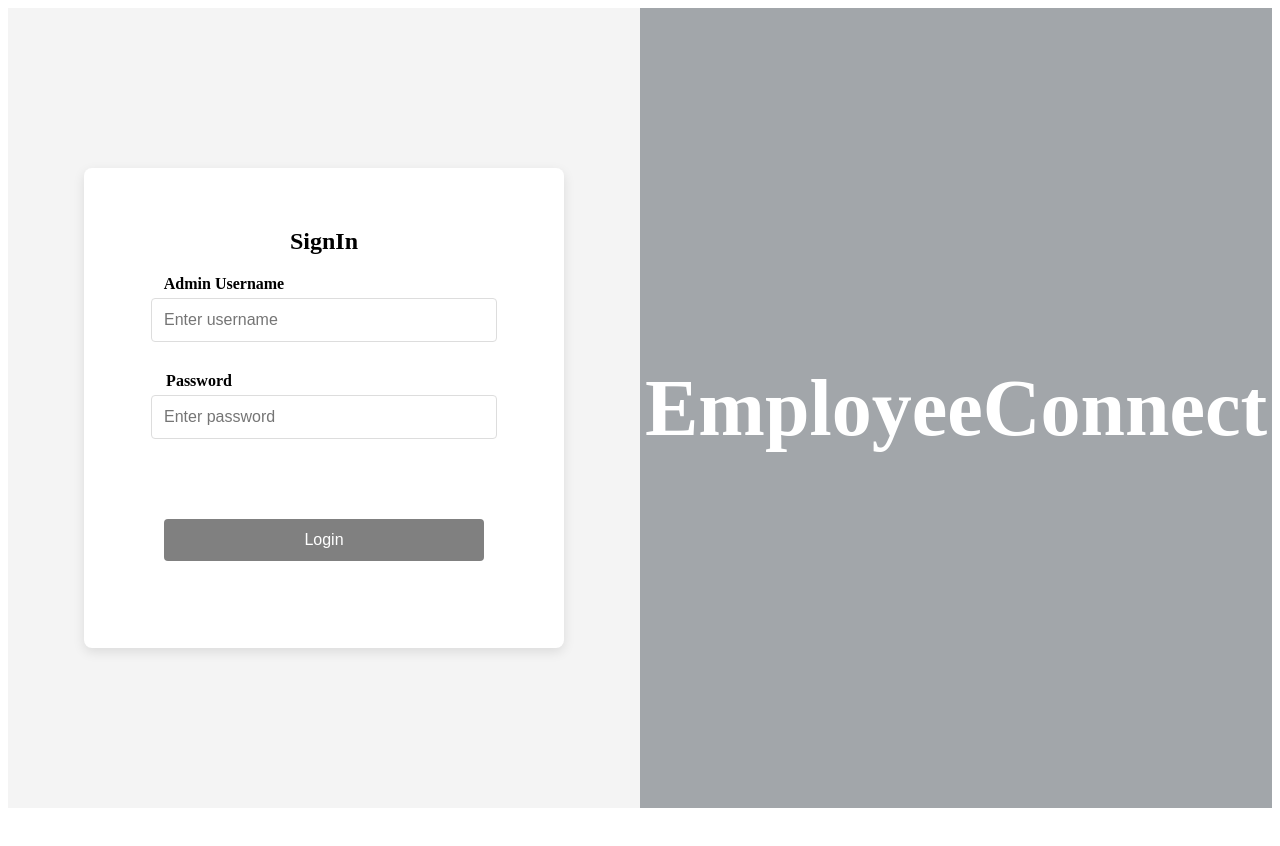
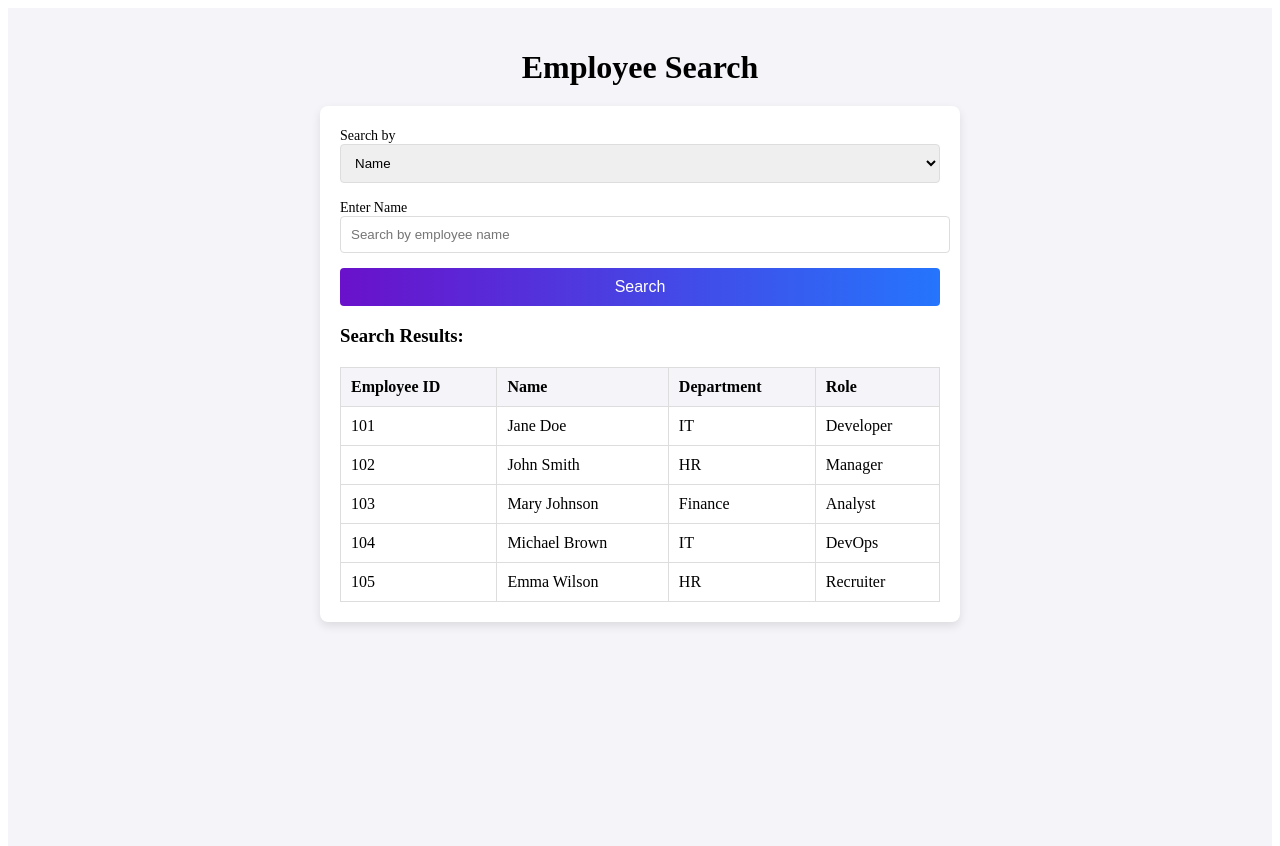
Before and after one commit to midlaj45/Employee-management-System, an Angular app: page /search in a window 1280 px wide. Before the commit this address led to /. Shown: the top 846 px of the page. Before the commit the page ends 816 px from the top, so only its background shows below. Built offline with nearby package versions, Linux system fonts and the light colour scheme.

Commit message:
second commit

```diff
--- a/src/app/app.component.html
+++ b/src/app/app.component.html
@@ -1 +1 @@
-<app-login></app-login>
+<router-outlet></router-outlet>
--- a/src/app/app.component.ts
+++ b/src/app/app.component.ts
@@ -1,10 +1,11 @@
 import { Component } from '@angular/core';
 import { RouterOutlet } from '@angular/router';
 import { LoginComponent } from './login/login.component';
+import { SearchComponent } from './search/search.component';
 
 @Component({
   selector: 'app-root',
-  imports: [RouterOutlet,LoginComponent],
+  imports: [RouterOutlet,LoginComponent, SearchComponent],
   templateUrl: './app.component.html',
   styleUrl: './app.component.css'
 })
--- a/src/app/login/login.component.css
+++ b/src/app/login/login.component.css
@@ -1,79 +1,127 @@
-html, body {
-    height: 100%;
+body {
   margin: 0;
-    padding: 0;
   font-family: Arial, sans-serif;
-    display: flex;
-  }
-
-  .container {
-    display: flex;
-    width: 100%;
-    height: 100vh;  /* Full viewport height */
-  }
-
-  .login-section {
-    flex: 1;  /* Takes up 50% of the screen */
   display: flex;
   justify-content: center;
   align-items: center;
-    background-color: #f4f4f4;  /* Light gray background */
+  height: 100vh;
+  background: linear-gradient(to right, #6a11cb, #2575fc); /* Gradient background */
+}
+html, body {
+  height: 100%; /* Full height for the page */
+  margin: 0; /* Remove default margin */
+  padding: 0; /* Remove default padding */
 }
 
-  .application-name {
-    flex: 1;  /* Takes up the other 50% of the screen */
+
+.login-page {
+  min-height: 100vh; /* Full viewport height */
   display: flex;
+  flex-direction: column;
+  align-items: center;
   justify-content: center;
-    align-items: center;
-    background-color: #a2a6aa;  /* Blue background for application name section */
-    color: white;
+  background: linear-gradient(to right, #6a11cb, #2575fc); /* Gradient colors */
+  color: white; /* Default text color for page */
+}
+.app-title {
+  margin-bottom: 30px;
   font-size: 2.5rem;
   font-weight: bold;
+  text-align: center;
+  font-family: 'Arial', sans-serif;
+  color: white; /* Text color for the title */
+  margin-top:40px;
 }
 
 .login-container {
-    background-color: white;
+  background-color: rgb(255, 255, 255);
   padding: 40px;
   border-radius: 8px;
-    box-shadow: 0 4px 12px rgba(0, 0, 0, 0.1);
-    width: 400px;
-    height: 400px;
+  box-shadow: 0 4px 12px rgba(0, 0, 0, 0.2);
+  width: 450px;
+  height:350px;
   text-align: center;
-  }
-  .username {
-    font-weight: bold; /* Optional: make labels bold for better visibility */
-    margin-bottom: 10px;
-    margin-right:200px;
-  }
-  .password {
-    font-weight: bold; /* Optional: make labels bold for better visibility */
-    margin-bottom: 10px;
-    margin-right:250px;
-  }
-  /* Form styling */
-  input {
-    width: 80%;
-    padding: 12px;
-    margin-top: 5px;
-    border: 1px solid #ddd;
-    border-radius: 4px;
-    font-size: 16px;
-    margin-bottom: 30px;
-  }
-
-  button {
-    width: 80%;
-    padding: 12px;
-    background-color: grey;
-    color: white;
-    border: none;
-    border-radius: 4px;
-    font-size: 16px;
-    cursor: pointer;
-    transition: background-color 0.3s ease;
+  position: relative;
   margin-top: 50px;
 }
 
-  button:hover {
-    background-color: #6c757d;
+.close-button {
+  position: absolute;
+  top: 10px;
+  right: 10px;
+  border: none;
+  background: none;
+  font-size: 18px;
+  cursor: pointer;
 }
+
+h2 {
+  margin-bottom: 20px;
+  font-size: 24px;
+  color: #333;
+}
+
+form div {
+  margin-bottom: 15px;
+  text-align: left;
+}
+
+label {
+  display: block;
+  margin-bottom: 5px;
+  font-weight: bold;
+  color: #555;
+}
+
+input {
+  width: 100%;
+  padding: 10px;
+  font-size: 14px;
+  border: 1px solid #ddd;
+  border-radius: 4px;
+}
+
+.forgot-password {
+  display: block;
+  margin-bottom: 20px;
+  text-align: right;
+  font-size: 12px;
+  color: #007bff;
+  text-decoration: none;
+}
+
+.forgot-password:hover {
+  text-decoration: underline;
+}
+
+.login-button {
+  width: 100%;
+  padding: 10px;
+  background: linear-gradient(to right, #6a11cb, #2575fc);
+  color: white;
+  font-size: 16px;
+  font-weight: bold;
+  border: none;
+  border-radius: 4px;
+  cursor: pointer;
+  transition: background 0.3s ease;
+}
+
+.login-button:hover {
+  background: linear-gradient(to right, #2575fc, #6a11cb);
+}
+
+.signup-text {
+  margin-top: 20px;
+  font-size: 14px;
+  color: #555;
+}
+
+.signup-text a {
+  color: #007bff;
+  text-decoration: none;
+}
+
+.signup-text a:hover {
+  text-decoration: underline;
+}
--- a/src/app/login/login.component.html
+++ b/src/app/login/login.component.html
@@ -1,24 +1,20 @@
-<div class="container">
-    <!-- Left side for login form -->
-    <div class="login-section">
+<div class="login-page">
+  <h1 class="app-title">EmployeeConnect</h1>
   <div class="login-container">
-        <h2>SignIn</h2>
-        <form>
+    <button class="close-button">×</button>
+    <h2>Login Form</h2>
+    <!-- ngSubmit directive binds to the onLogin method -->
+    <form (ngSubmit)="onLogin()">
       <div>
-            <label class="username" for="username">Admin Username</label>
-            <input type="text" id="username" placeholder="Enter username" />
+        <label for="username">Admin username</label>
+        <input type="text" id="username" placeholder="Enter username" name="username" [(ngModel)]="username" required />
       </div>
       <div>
-            <label class ="password" for="password">Password</label>
-            <input type="password" id="password" placeholder="Enter password" />
+        <label for="password">Password</label>
+        <input type="password" id="password" placeholder="Enter password" name="password" [(ngModel)]="password" required />
       </div>
-          <button type="submit">Login</button>
+      <a href="#" class="forgot-password">Forgot Password?</a>
+      <button type="submit" class="login-button">Login</button>
     </form>
   </div>
 </div>
-
-    <!-- Right side for application name -->
-    <div class="application-name">
-      <h1>EmployeeConnect</h1>  <!-- You can change this name to any of the suggested names -->
-    </div>
-  </div>
--- a/src/app/login/login.component.ts
+++ b/src/app/login/login.component.ts
@@ -1,12 +1,30 @@
 import { Component } from '@angular/core';
+import { Router, RouterModule } from '@angular/router';
+import { NgModule } from '@angular/core';
+import { CommonModule } from '@angular/common';
+import { FormsModule } from '@angular/forms';
 
 @Component({
   selector: 'app-login',
-  imports: [],
-  standalone: true,
+  standalone: true,  // Mark this component as standalone
+  imports: [CommonModule,FormsModule], // Import CommonModule for Angular's built-in directives
   templateUrl: './login.component.html',
-  styleUrl: './login.component.css'
+  styleUrls: ['./login.component.css']
+
 })
+
+
 export class LoginComponent {
 
+  username: string = '';
+  password: string = '';
+
+  constructor(private router: Router) {}
+  onLogin() {
+    if (this.username && this.password) {
+      this.router.navigate(['search']); // Navigate to the search page
+    } else {
+      alert('Please enter both username and password');
+    }
+  }
 }
--- /dev/null
+++ b/src/app/search/search.component.css
@@ -0,0 +1,72 @@
+.search-page {
+    background-color: #f4f4f9;
+    padding: 20px;
+    min-height: 100vh;
+    display: flex;
+    flex-direction: column;
+    align-items: center;
+  }
+
+  .search-title {
+    text-align: center;
+    font-size: 32px;
+    margin-bottom: 20px;
+  }
+
+  .search-container {
+    background-color: white;
+    padding: 20px;
+    border-radius: 8px;
+    box-shadow: 0 4px 10px rgba(0, 0, 0, 0.1);
+    width: 80%;
+    max-width: 600px;
+  }
+
+  label {
+    font-size: 14px;
+    margin-bottom: 5px;
+  }
+
+  input {
+    width: 98%;
+    padding: 10px;
+    margin-bottom: 15px;
+    border-radius: 4px;
+    border: 1px solid #ddd;
+  }
+   select {
+    width: 100%;
+    padding: 10px;
+    margin-bottom: 15px;
+    border-radius: 4px;
+    border: 1px solid #ddd;
+  }
+  button.search-button {
+    width: 100%;
+    padding: 10px;
+    background: linear-gradient(to right, #6a11cb, #2575fc);
+    color: white;
+    border: none;
+    border-radius: 4px;
+    font-size: 16px;
+  }
+
+  button.search-button:hover {
+    background: linear-gradient(to right, #6a11cb, #2575fc);
+  }
+
+  table {
+    width: 100%;
+    margin-top: 20px;
+    border-collapse: collapse;
+  }
+
+  table th, table td {
+    padding: 10px;
+    text-align: left;
+    border: 1px solid #ddd;
+  }
+
+  table th {
+    background-color: #f4f4f9;
+  }
--- /dev/null
+++ b/src/app/search/search.component.html
@@ -0,0 +1,57 @@
+<div class="search-page">
+    <h1 class="search-title">Employee Search</h1>
+    <div class="search-container">
+      <form (ngSubmit)="onSearch()">
+        <div>
+          <label for="searchType">Search by</label>
+          <select id="searchType" [(ngModel)]="searchType" name="searchType" required>
+            <option value="name">Name</option>
+            <option value="department">Department</option>
+            <option value="role">Role</option>
+          </select>
+        </div>
+
+        <div *ngIf="searchType === 'name'">
+          <label for="name">Enter Name</label>
+          <input type="text" id="name" [(ngModel)]="searchValue" name="name" placeholder="Search by employee name" required />
+        </div>
+
+        <div *ngIf="searchType === 'department'">
+          <label for="department">Enter Department</label>
+          <input type="text" id="department" [(ngModel)]="searchValue" name="department" placeholder="Search by department" required />
+        </div>
+
+        <div *ngIf="searchType === 'role'">
+          <label for="role">Enter Role</label>
+          <input type="text" id="role" [(ngModel)]="searchValue" name="role" placeholder="Search by role" required />
+        </div>
+
+        <button type="submit" class="search-button">Search</button>
+      </form>
+
+      <div *ngIf="filteredEmployees.length > 0">
+        <h3>Search Results:</h3>
+        <table>
+          <thead>
+            <tr>
+              <th>Employee ID</th>
+              <th>Name</th>
+              <th>Department</th>
+              <th>Role</th>
+            </tr>
+          </thead>
+          <tbody>
+            <tr *ngFor="let employee of filteredEmployees">
+              <td>{{ employee.id }}</td>
+              <td>{{ employee.name }}</td>
+              <td>{{ employee.department }}</td>
+              <td>{{ employee.role }}</td>
+            </tr>
+          </tbody>
+        </table>
+      </div>
+      <div *ngIf="filteredEmployees.length === 0 && searchValue">
+        <p>No employees found</p>
+      </div>
+    </div>
+  </div>
--- /dev/null
+++ b/src/app/search/search.component.ts
@@ -0,0 +1,41 @@
+import { CommonModule } from '@angular/common';
+import { Component } from '@angular/core';
+import { FormsModule } from '@angular/forms';
+
+@Component({
+  selector: 'app-search',
+  imports: [CommonModule,FormsModule],
+  templateUrl: './search.component.html',
+  styleUrls: ['./search.component.css']
+})
+export class SearchComponent {
+  // Dummy employee data
+  employees = [
+    { id: 101, name: 'Jane Doe', department: 'IT', role: 'Developer' },
+    { id: 102, name: 'John Smith', department: 'HR', role: 'Manager' },
+    { id: 103, name: 'Mary Johnson', department: 'Finance', role: 'Analyst' },
+    { id: 104, name: 'Michael Brown', department: 'IT', role: 'DevOps' },
+    { id: 105, name: 'Emma Wilson', department: 'HR', role: 'Recruiter' }
+  ];
+
+  searchType: string = 'name'; // Default search type
+  searchValue: string = '';
+  filteredEmployees = [...this.employees]; // Initially show all employees
+
+  onSearch() {
+    // Filter employees based on search criteria
+    if (this.searchType === 'name') {
+      this.filteredEmployees = this.employees.filter(employee =>
+        employee.name.toLowerCase().includes(this.searchValue.toLowerCase())
+      );
+    } else if (this.searchType === 'department') {
+      this.filteredEmployees = this.employees.filter(employee =>
+        employee.department.toLowerCase().includes(this.searchValue.toLowerCase())
+      );
+    } else if (this.searchType === 'role') {
+      this.filteredEmployees = this.employees.filter(employee =>
+        employee.role.toLowerCase().includes(this.searchValue.toLowerCase())
+      );
+    }
+  }
+}
```
Also changed, not shown: src/app/app.routes.ts (+7 -4 lines), 1 other file (tests, documents, lock files or other folders). Lines whose indentation alone changed are shown as unchanged.
